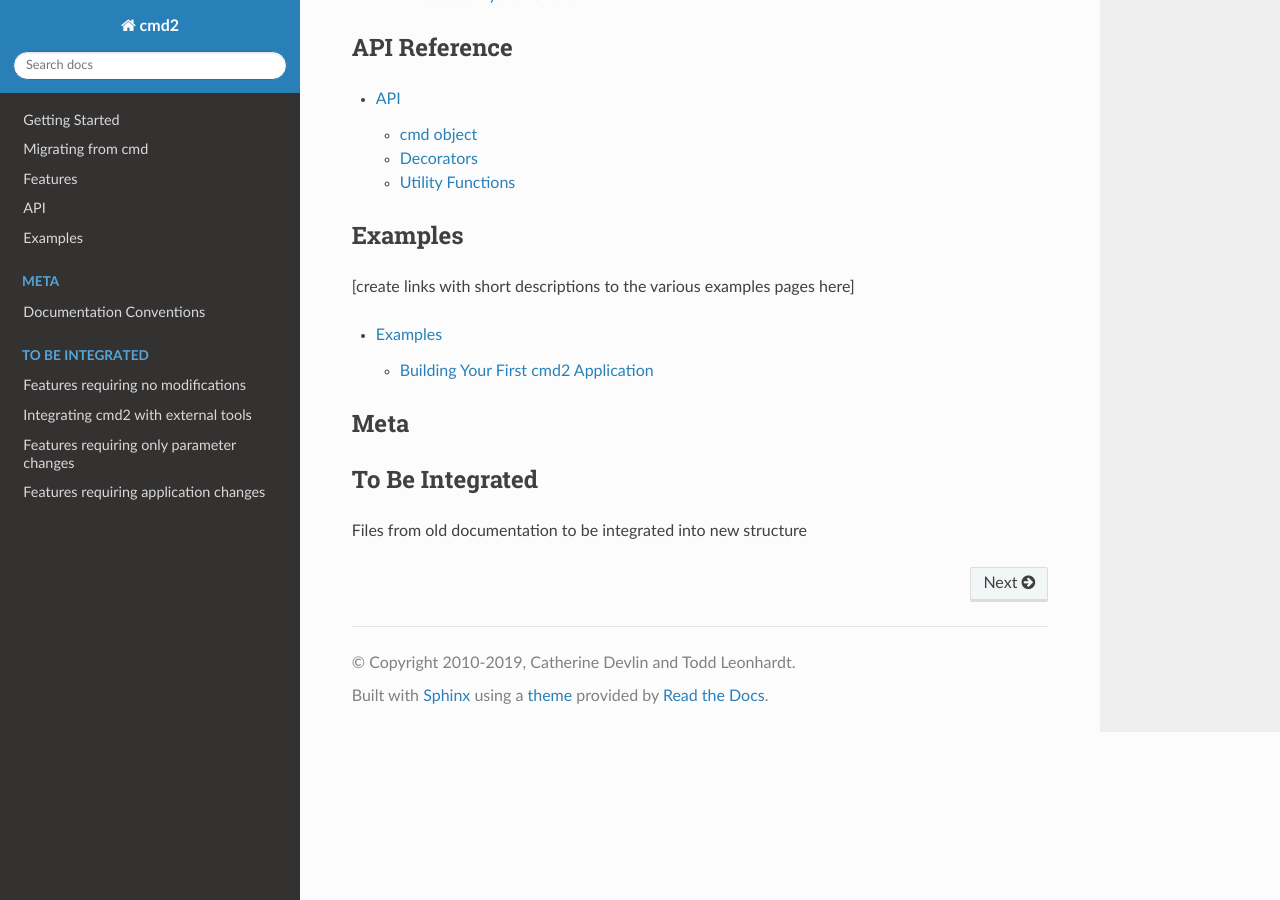
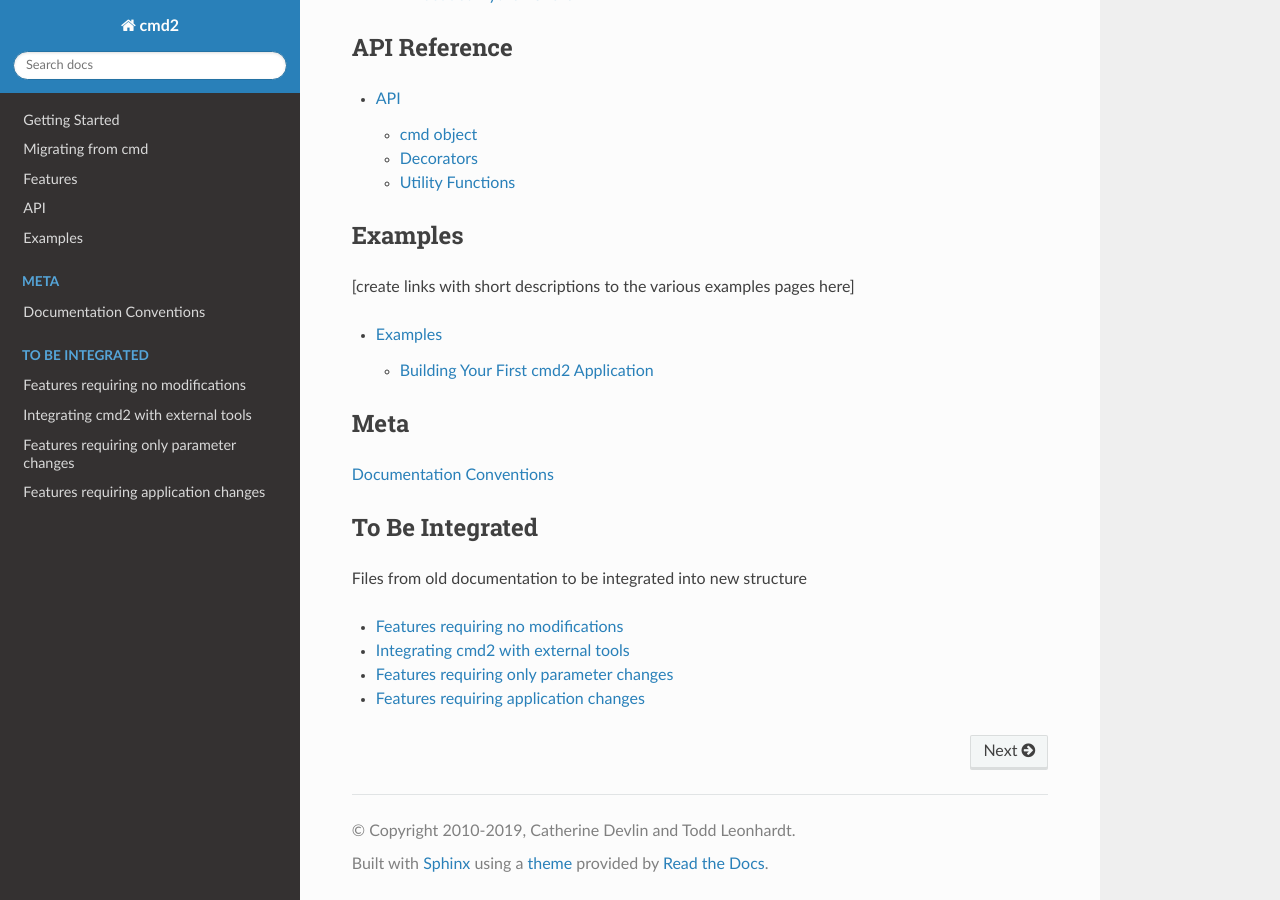
Before and after one commit to python-cmd2/cmd2, a Sphinx documentation site: the page built from docs/index.rst, in a window 1280 px wide and 900 px high, scrolled down 1738 px. Built offline with Sphinx 7.4.7 and the Read the Docs theme 2.0.0, drawn with Linux system fonts in a browser that asks for light colours; pages that are not in the unit, such as notebooks, are missing from menus.

Commit message:
Fix headers

```diff
--- a/docs/index.rst
+++ b/docs/index.rst
@@ -1,3 +1,4 @@
+====
 cmd2
 ====
 
@@ -48,7 +49,7 @@ Migrating from cmd
 
 
 Features
---------
+========
 
 [create links with short descriptions to the various feature pages here]
 
@@ -59,7 +60,7 @@ Features
 
 
 API Reference
--------------
+=============
 
 .. toctree::
    :maxdepth: 2
@@ -68,7 +69,7 @@ API Reference
 
 
 Examples
---------------------
+========
 
 [create links with short descriptions to the various examples pages here]
 
@@ -79,7 +80,9 @@ Examples
 
 
 Meta
-----
+====
+
+:doc:`doc_conventions`
 
 .. toctree::
    :maxdepth: 2
@@ -90,9 +93,14 @@ Meta
 
 
 To Be Integrated
-----------------
+================
 
 Files from old documentation to be integrated into new structure
+
+* :doc:`freefeatures`
+* :doc:`integrating`
+* :doc:`settingchanges`
+* :doc:`unfreefeatures`
 
 .. toctree::
    :maxdepth: 2
```
Also changed, not shown: other parts of docs/index.rst (+3 -3 lines).
